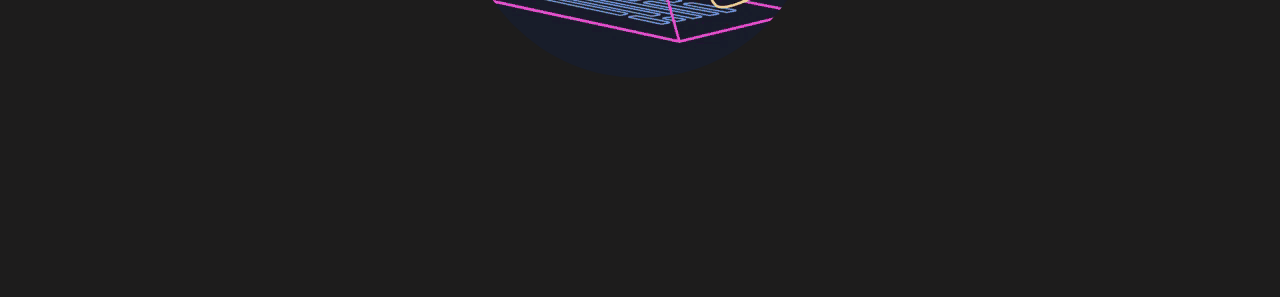
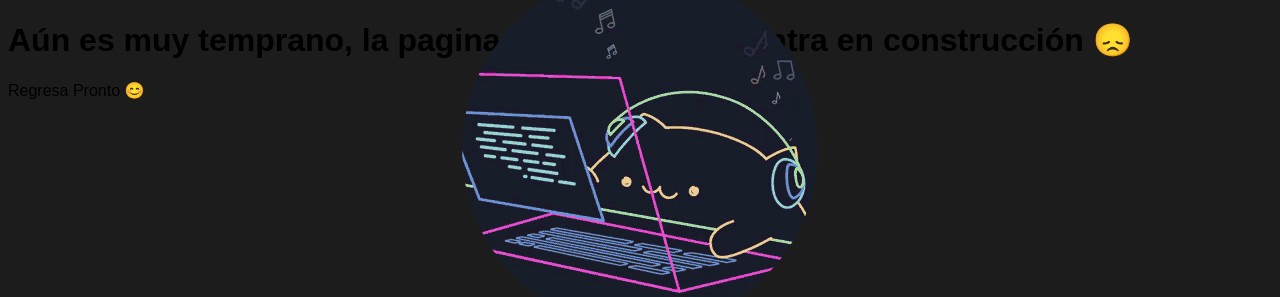
Before and after one commit to miguets/webtest, a plain HTML site: page index.html in a window 1280 px wide. Shown: the top 297 px of the page. Drawn offline with Linux system fonts and the light colour scheme.

Commit message:
Update styles.css

```diff
--- a/css/styles.css
+++ b/css/styles.css
@@ -6,14 +6,13 @@ body{
 }
 
 .Welcome_Message{
+    position: absolute !important;
     display: flex;
     width: 300px;
     height:  40px;
     color: #fff;
     font-size: 40px;
     line-height: 40px;
-
-    position: absolute;
     top: 0;
     right: 0;
     bottom: 0;
@@ -48,73 +47,10 @@ ul, p{
 
     100%{margin-top: 0;}
 }
-.typing {
-    position: absolute;
-    top: 0;
-    right: 0;
-    bottom: -150px;
-    left: 0;
-    margin: auto;
-    margin: auto;
-    display: table;
-}
-h1{
-    margin: 0;
-    float: left;
-    color: #fff;
-    position: relative;
-    font-size: 25px;
-}
-
-h1 span {
-    position: absolute;
-    right: 0;
-    top: 0;
-    bottom: 0;
-    width: 0;
-    background: rgb(29, 28, 28); ;
-    border-left: 2px solid snow;
-
-    animation: writing 10s steps(70);
-}
-
-@keyframes writing{
-    from{ width: 100%;}
-    to{width: 0;}
-}
-
-.later {
-    margin: 0;
-    float: left;
-    color: #fff;
-    position: relative;
-    font-size: 20px;
-    position: absolute;
-    top: 0;
-    right: 0;
-    bottom: -250px;
-    left: 0;
-    margin: auto;
-    margin: auto;
-    display: table;
-
-}
-P span {
-    position: absolute;
-    right: 0;
-    top: 0;
-    bottom: 0;
-    width: 0;
-    background: rgb(29, 28, 28); ;
-    border-left: 2px solid snow;
-    animation-delay: 7s;
-    animation: writing 10s infinite steps(18);
-    overflow: hidden;
-}
 
 .bongo {
     position: absolute;
-    top: -500px;
+    top: -250px;
     right: 0;
     bottom: 0;
     left: 0;
```
